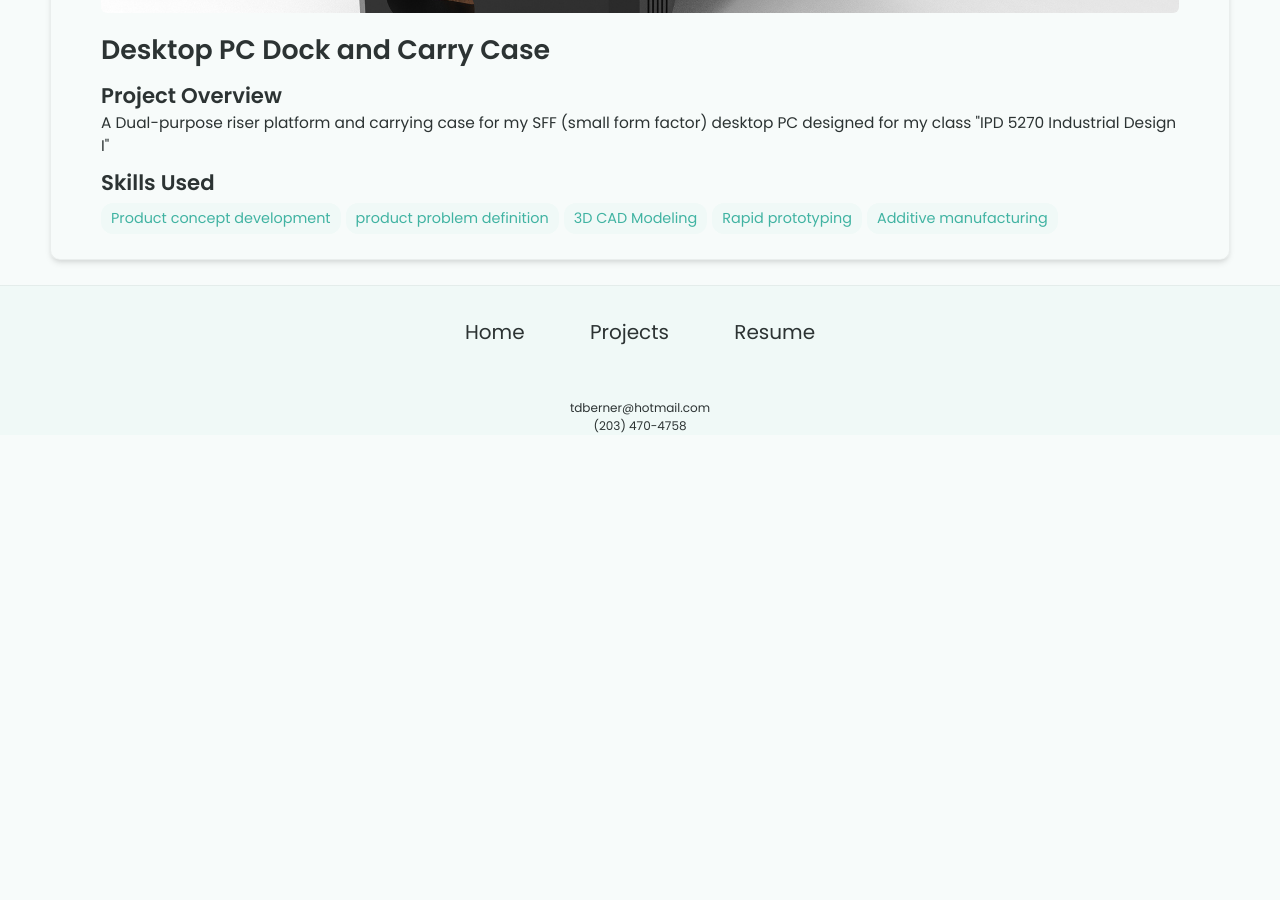
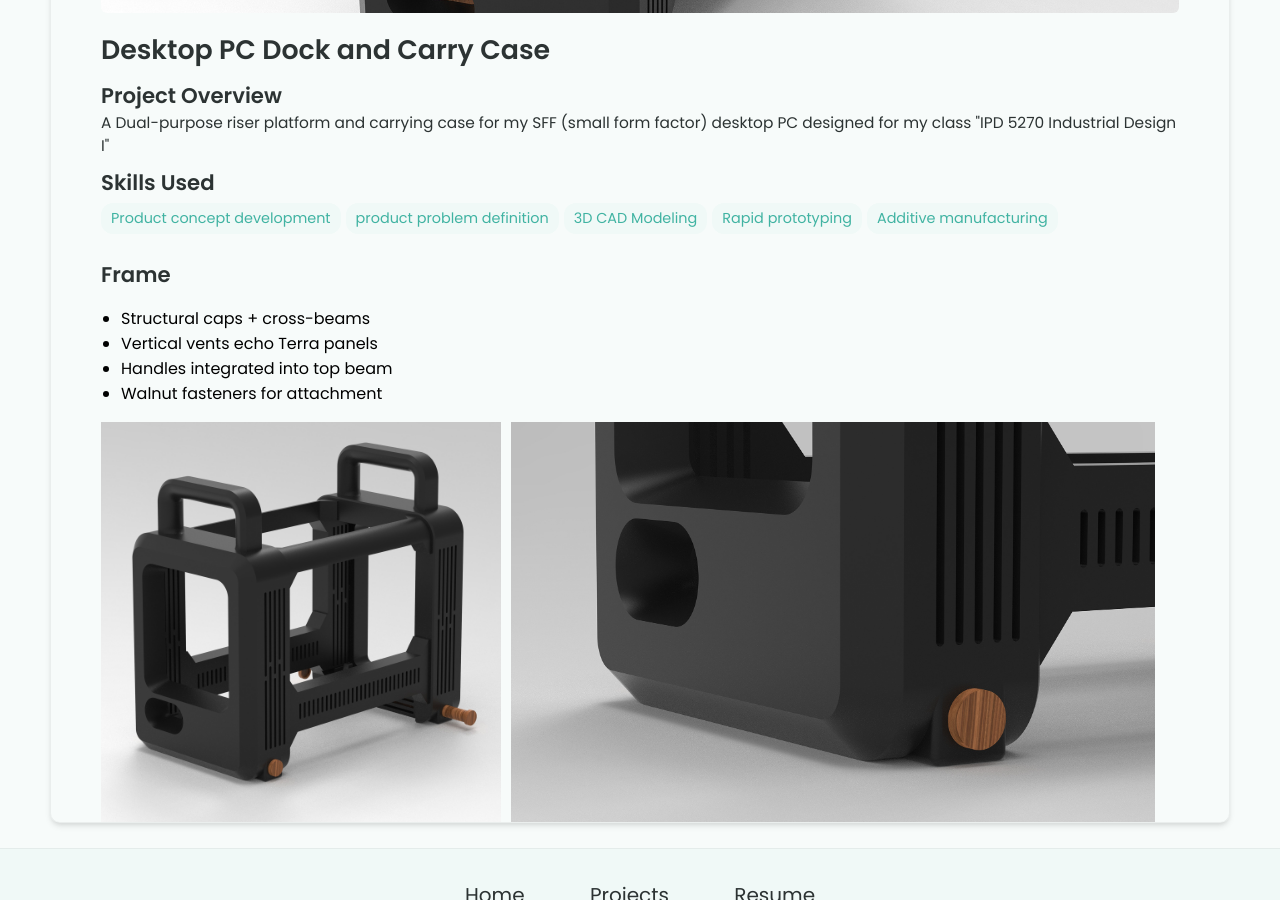
Before and after one commit to tdberner/tdberner.github.io, a Jekyll site: the page built from _projects/pc-case/index.md, in a window 1280 px wide and 900 px high, scrolled down 477 px. Built offline with Jekyll 4.4.1, drawn with Linux system fonts in a browser that asks for light colours; before the commit the page ends 912 px from its top, so only the background shows below that.

Commit message:
Update index.md

```diff
--- a/_projects/pc-case/index.md
+++ b/_projects/pc-case/index.md
@@ -11,3 +11,9 @@ skills:
 
 main-image: /case1.jpg
 ---
+## Frame
+- Structural caps + cross-beams
+- Vertical vents echo Terra panels
+- Handles integrated into top beam
+- Walnut fasteners for attachment
+{% include image-gallery.html images="case2.jpg, case3.jpg" height="400"%}
```
